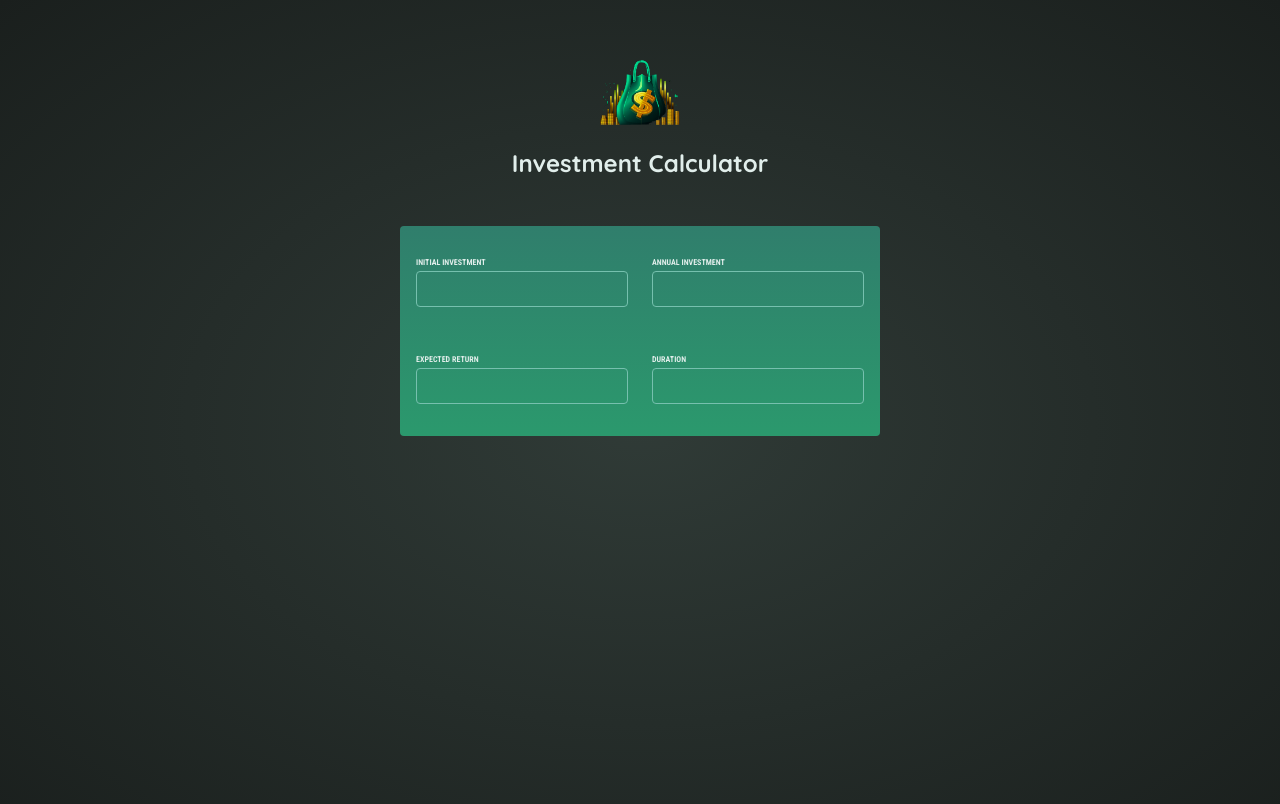
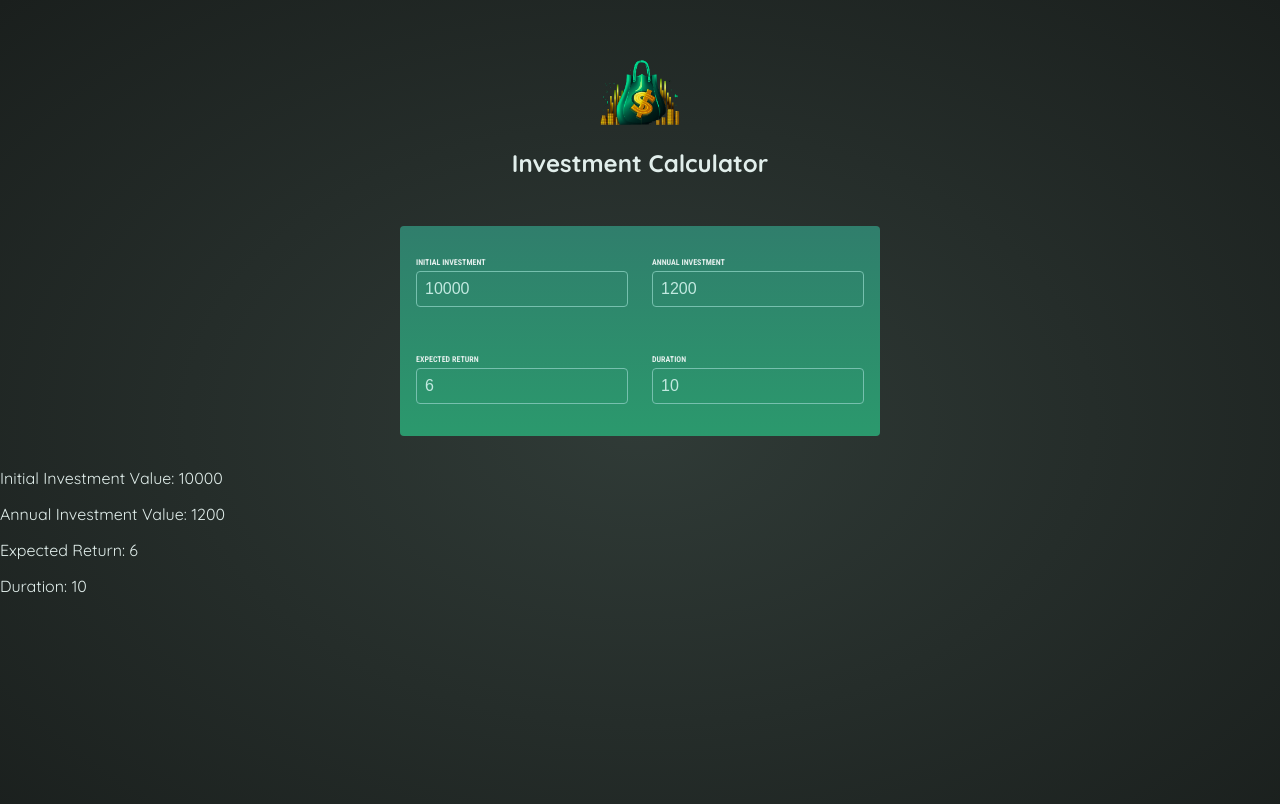
Before and after one commit to allThatSmoke/investment-calc, a React (Vite) app: page / in a window 1280 px wide. Shown: the top 804 px of the page. Built offline with nearby package versions, Linux system fonts and the light colour scheme.

Commit message:
Add UserInput with state

```diff
--- a/src/components/UserInput.jsx
+++ b/src/components/UserInput.jsx
@@ -1,31 +1,73 @@
+import { useState } from 'react';
+
+const INITIAL_PARAMS = {
+	initialInvestment: 10000,
+	annualInvestment: 1200,
+	expectedReturn: 6,
+	duration: 10
+}
+
 export default function UserInput(){
+	const [investmentParams, setInvestmentParams] = useState(INITIAL_PARAMS)
 
-
-
+	function handleChange(inputIdentifier, newValue){
+		setInvestmentParams((prevParams) => {
+			return {
+				...prevParams,
+				[inputIdentifier]: newValue
+			}
+		})
+	}
 
 	return (
+		<>
 		<section id="user-input" >
 			<div className="input-group">
 			    <p>
 					<label>Initial Investment</label>
-					<input type="number" required></input>
+					<input
+					  type="number"
+					  required
+					  value={investmentParams.initialInvestment}
+					  onChange={(event)=>handleChange("initialInvestment", event.target.value)}>
+					</input>
 				</p>
 				<p>
 					<label>Annual Investment</label>
-					<input type="number" required></input>
+					<input
+					  type="number"
+					  required
+					  value={investmentParams.annualInvestment}
+					  onChange={(event)=>handleChange("annualInvestment", event.target.value)}>
+					</input>
 				</p>
 			</div>
 			<p></p>
 			<div className="input-group">
 				<p>
 					<label>Expected Return</label>
-					<input type="number" required></input>
+					<input
+					  type="number"
+					  required
+					  value={investmentParams.expectedReturn}
+					  onChange={(event)=>handleChange("expectedReturn", event.target.value)}></input>
 				</p>
 				<p>
 					<label>Duration</label>
-					<input type="number" required></input>
+					<input
+					  type="number"
+					  required
+					  value={investmentParams.duration}
+					  onChange={(event)=>handleChange("duration", event.target.value)}></input>
 				</p>
 			</div>
 		</section>
+		<section>
+			<p>Initial Investment Value: {investmentParams.initialInvestment}</p>
+			<p>Annual Investment Value: {investmentParams.annualInvestment}</p>
+			<p>Expected Return: {investmentParams.expectedReturn}</p>
+			<p>Duration: {investmentParams.duration}</p>
+		</section>
+		</>
 	)
 }
```
